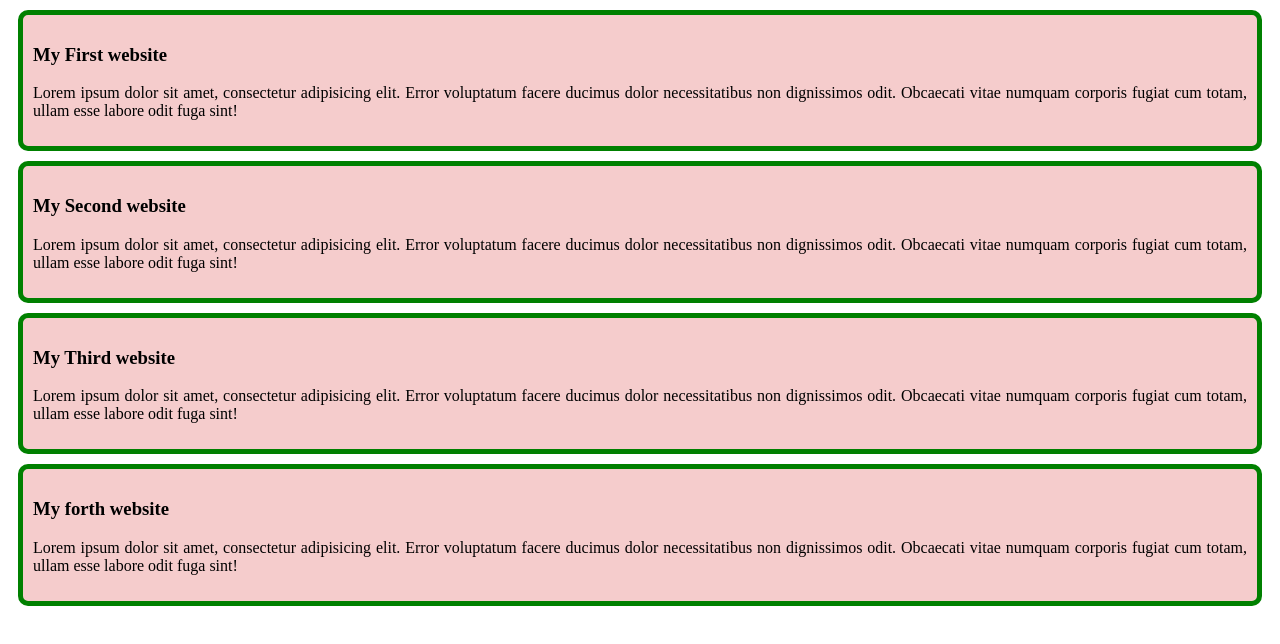
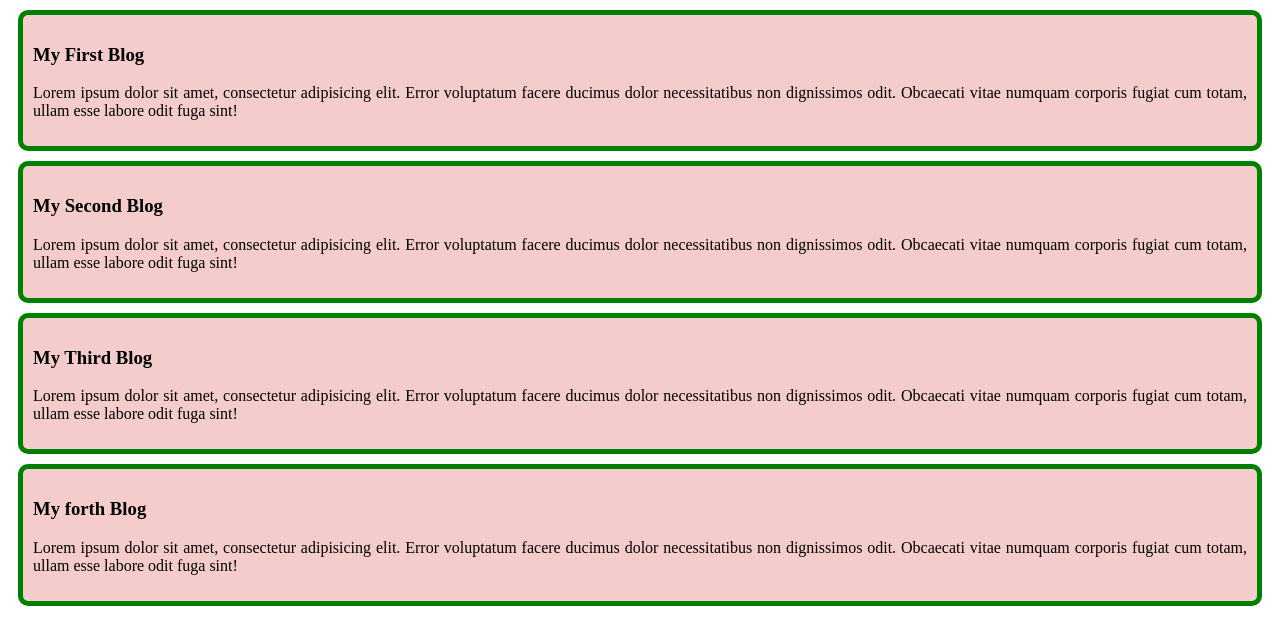
Before and after one commit to JobaidulAlam/my-simple-website, a plain HTML site: page index.html in a window 1280 px wide. Drawn offline with Linux system fonts and the light colour scheme.

Commit message:
change name website to blog

```diff
--- a/index.html
+++ b/index.html
@@ -8,19 +8,19 @@
 </head>
 <body>
     <div>
-        <h3>My First website</h3>
+        <h3>My First Blog</h3>
         <p>Lorem ipsum dolor sit amet, consectetur adipisicing elit. Error voluptatum facere ducimus dolor necessitatibus non dignissimos odit. Obcaecati vitae numquam corporis fugiat cum totam, ullam esse labore odit fuga sint!</p>
     </div>
     <div>
-        <h3>My Second website</h3>
+        <h3>My Second Blog</h3>
         <p>Lorem ipsum dolor sit amet, consectetur adipisicing elit. Error voluptatum facere ducimus dolor necessitatibus non dignissimos odit. Obcaecati vitae numquam corporis fugiat cum totam, ullam esse labore odit fuga sint!</p>
     </div>
     <div>
-        <h3>My Third website</h3>
+        <h3>My Third Blog</h3>
         <p>Lorem ipsum dolor sit amet, consectetur adipisicing elit. Error voluptatum facere ducimus dolor necessitatibus non dignissimos odit. Obcaecati vitae numquam corporis fugiat cum totam, ullam esse labore odit fuga sint!</p>
     </div>
     <div>
-        <h3>My forth website</h3>
+        <h3>My forth Blog</h3>
         <p>Lorem ipsum dolor sit amet, consectetur adipisicing elit. Error voluptatum facere ducimus dolor necessitatibus non dignissimos odit. Obcaecati vitae numquam corporis fugiat cum totam, ullam esse labore odit fuga sint!</p>
     </div>
 </body>
```
